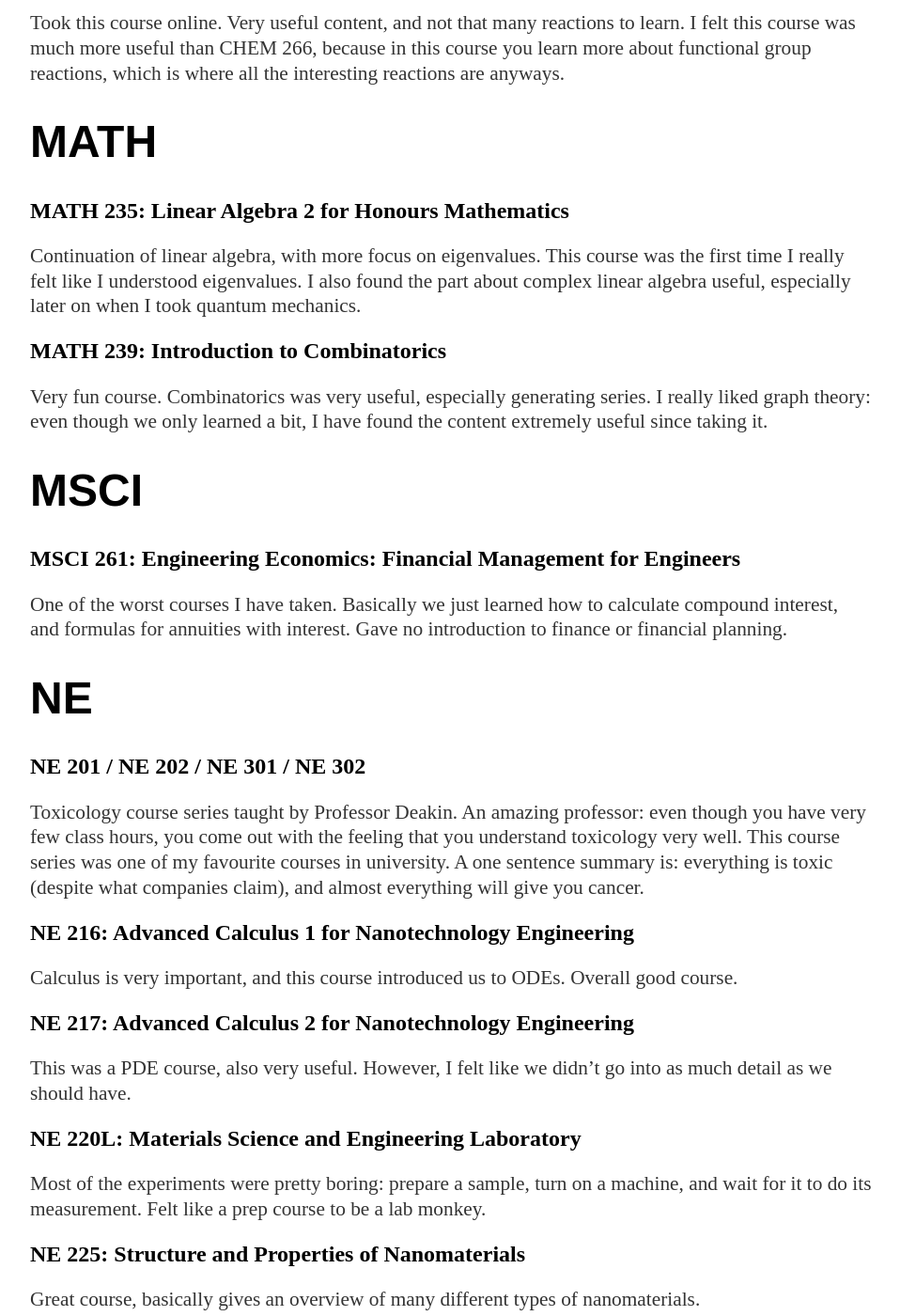
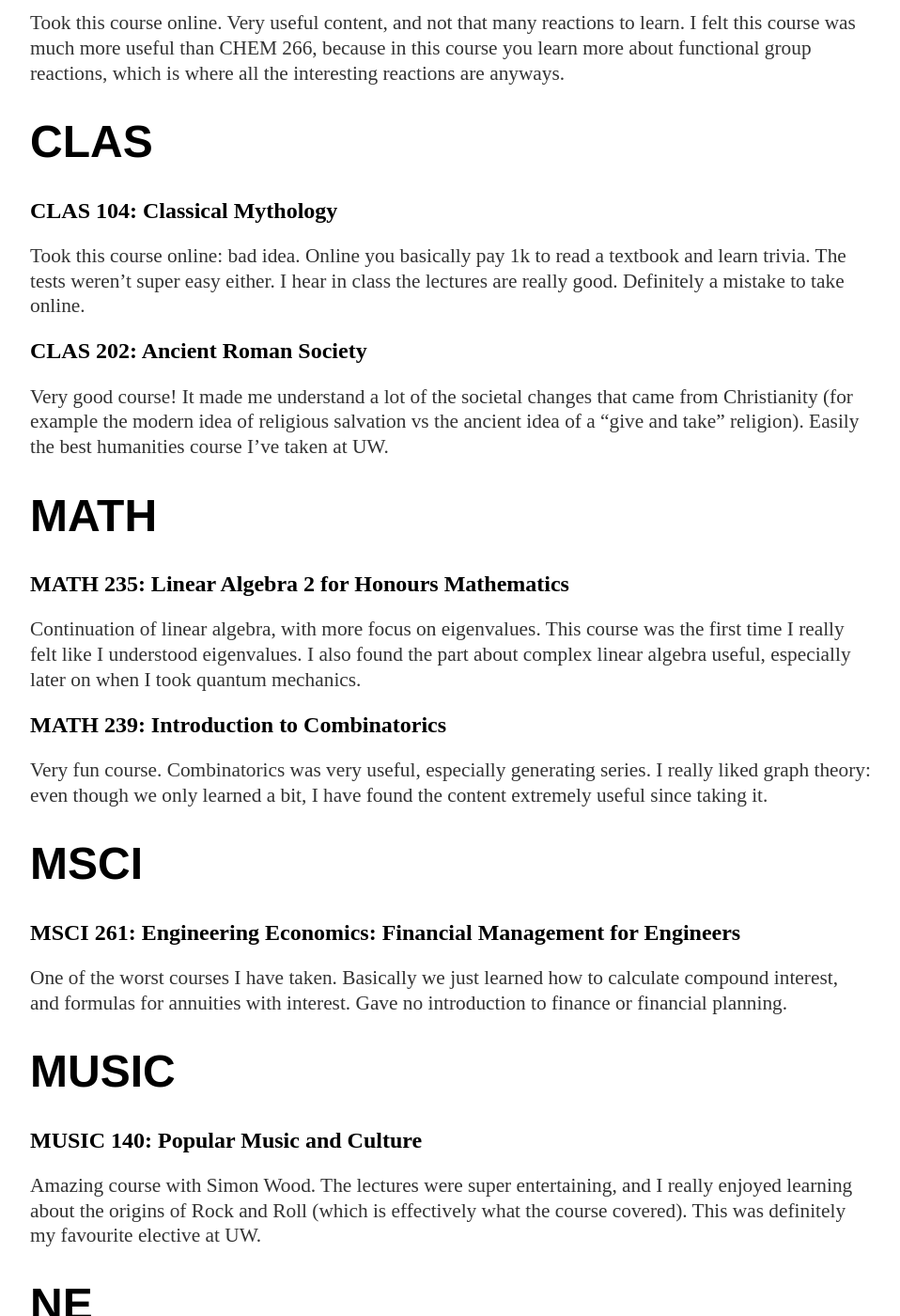
Before and after one commit to AustinT/AustinT.github.io, a Jekyll site: the page built from links/UW_course_reviews.md, in a window 1280 px wide and 1400 px high, scrolled down 1064 px. Shown: the whole window at 94% size, without its empty margins (160-1118 px from the left). Built offline with Jekyll 4.4.1, drawn with Linux system fonts in a browser that asks for light colours; some of the changed text lies outside the part shown.

Commit message:
Updated with a few more courses

```diff
--- a/links/UW_course_reviews.md
+++ b/links/UW_course_reviews.md
@@ -36,6 +36,15 @@ I felt this course was much more useful than CHEM 266,
 because in this course you learn more about functional group reactions,
 which is where all the interesting reactions are anyways.
 
+# CLAS
+## CLAS 104: Classical Mythology
+Took this course online: bad idea. Online you basically pay 1k to read a textbook and learn trivia. The tests weren't super easy either. I hear in class the lectures are really good. Definitely a mistake to take online.
+
+## CLAS 202: Ancient Roman Society
+Very good course!
+It made me understand a lot of the societal changes that came from Christianity (for example the modern idea of religious salvation vs the ancient idea of a "give and take" religion).
+Easily the best humanities course I've taken at UW.
+
 # MATH
 ## MATH 235: Linear Algebra 2 for Honours Mathematics
 Continuation of linear algebra, with more focus on eigenvalues.
@@ -56,6 +65,14 @@ One of the worst courses I have taken.
 Basically we just learned how to calculate compound interest,
 and formulas for annuities with interest.
 Gave no introduction to finance or financial planning.
+
+# MUSIC
+## MUSIC 140: Popular Music and Culture
+Amazing course with Simon Wood.
+The lectures were super entertaining,
+and I really enjoyed learning about the origins of Rock and Roll
+(which is effectively what the course covered).
+This was definitely my favourite elective at UW.
 
 # NE
 ## NE 201 / NE 202 / NE 301 / NE 302
@@ -183,6 +200,12 @@ Course that deals with a lot of Monte Carlo simulations for nanoscale systems.
 I enjoyed the programming and learning about Monte Carlo.
 Best NE course in my opinion, noting that my interests are very heavily in programming so this biases my opinion.
 
+## NE 471: Nano-electronics
+Course covers nano-scale electronics and quantum mechanics. We learned about single-electron transistors which have interesting behaviour. Overall I liked the course but I think having a better solid-state physics background would have been nice.
+
+## NE 491: Nanostructured Materials
+Very comprehensive course about nanomaterials. Overall very good.
+
 # PMATH
 ## PMATH 347: Groups and Rings
 One of my favourite courses ever taken at UW
```
